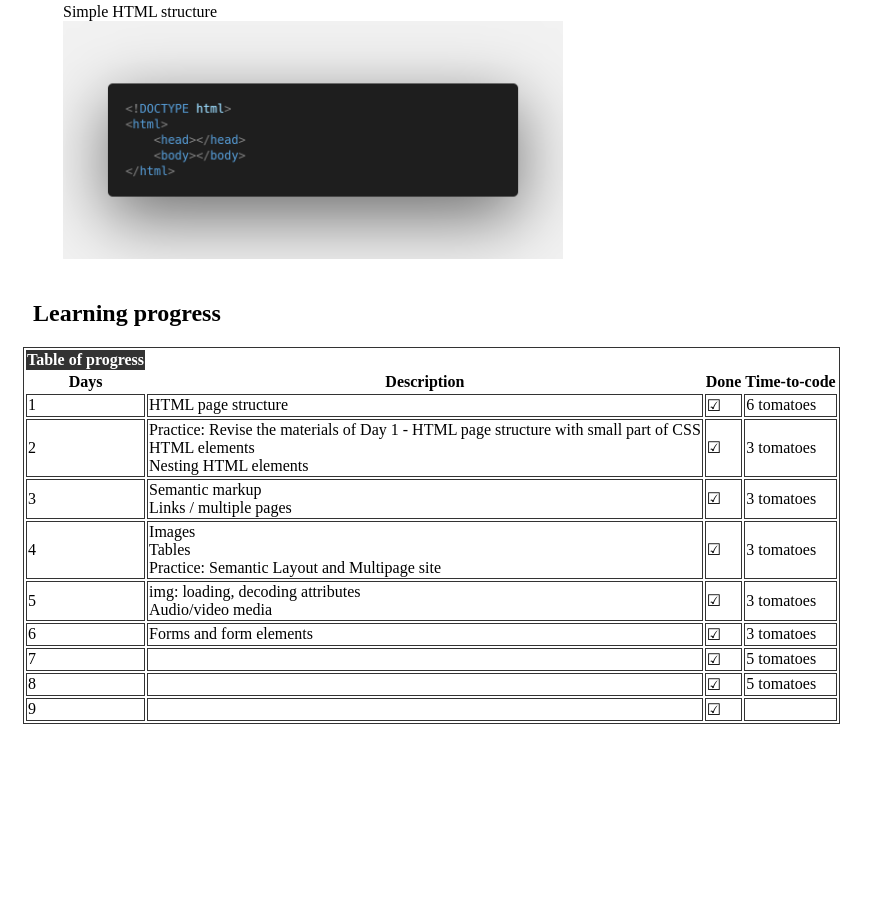
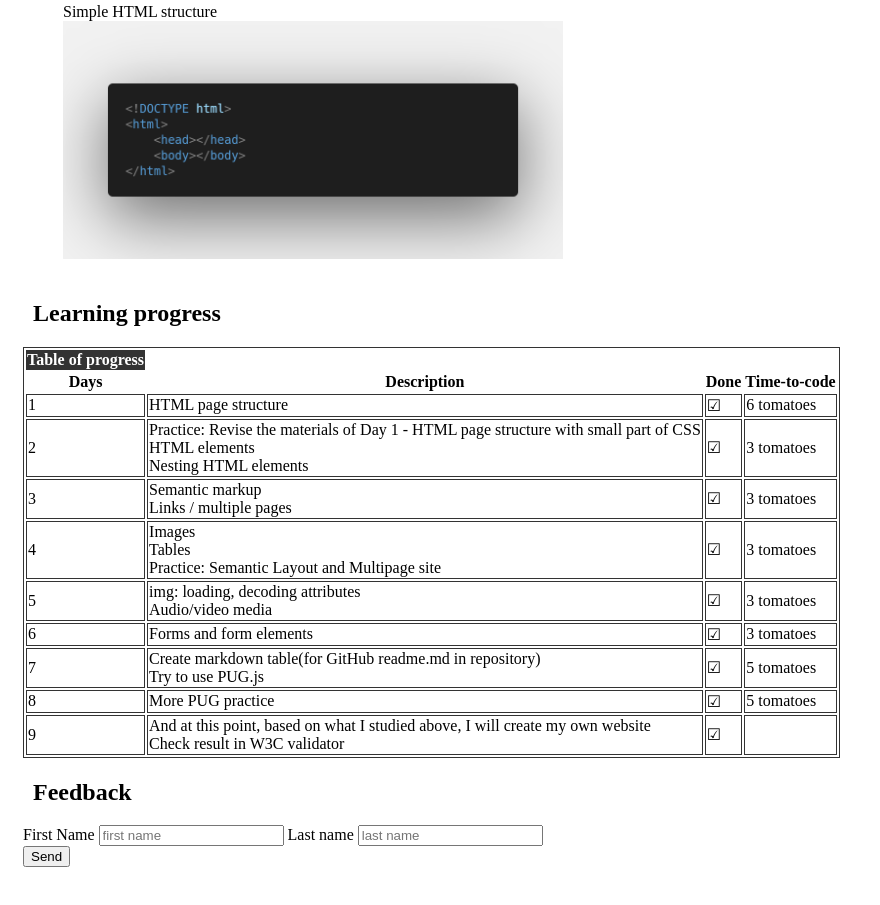
Before and after one commit to Wo1fgarr/100DaysOfCodeFrontend, a plain HTML site: page Day9/ClassisLayout/index.html in a window 1280 px wide. Shown: the part 422-1327 px from the top of the page, without its empty margins (0-880 px from the left). Before the commit the page ends 1184 px from the top, so only its background shows below. Drawn offline with Linux system fonts and the light colour scheme.

Commit message:
create feedback form

```diff
--- a/Day9/ClassisLayout/index.html
+++ b/Day9/ClassisLayout/index.html
@@ -14,6 +14,7 @@
             <a href="#intro">Intro</a>
             <a href="#quick-ref">Quick reference</a>
             <a href="#table-progress">Learning progress</a>
+            <a href="#feedback-form">Feedback</a>
         </nav>
     </header>
     <main>
@@ -109,24 +110,46 @@
                     </tr>
                     <tr>
                         <td>7</td>
-                        <td></td>
+                        <td>
+                            <ul>
+                                <li>Create markdown table(for GitHub readme.md in repository)</li>
+                                <li>Try to use PUG.js</li>
+                            </ul>
+                        </td>
                         <td>&#9745;</td>
                         <td>5 tomatoes</td>
                     </tr>
                     <tr>
                         <td>8</td>
-                        <td></td>
+                        <td>More PUG practice</td>
                         <td>&#9745;</td>
                         <td>5 tomatoes</td>
                     </tr>
                     <tr>
                         <td>9</td>
-                        <td></td>
+                        <td>
+                            <ul>
+                                <li>And at this point, based on what I studied above, I will create my own website</li>
+                                <li>Check result in W3C validator</li>
+                            </ul>
+                        </td>
                         <td>&#9745;</td>
                         <td></td>
                     </tr>
                 </tbody>
             </table>
+        </section>
+        <section id="feedback-form">
+            <h2>Feedback</h2>
+            <form action="#" method="post" name="feedback-form">
+                <label for="first-name">First Name</label>
+                <input type="text" name="first-name" placeholder="first name">
+
+                <label for="last-name">Last name</label class="wrap-label">
+                <input type="text" name="last-name" placeholder="last name">
+
+                <input type="submit" class="wrap-label" value="Send">
+            </form>
         </section>
     </main>
     <footer>
--- a/Day9/ClassisLayout/style/style.css
+++ b/Day9/ClassisLayout/style/style.css
@@ -10,7 +10,7 @@ header {
   margin-bottom: 10px;
 }
 nav {
-    text-align: center;
+    margin-left: 2%;
 }
 nav a{
     text-decoration: none;
@@ -55,3 +55,6 @@ thead, tfoot {
 blockquote {
     width: 50%;
 }
+.wrap-label {
+  display: block;
+}
```
